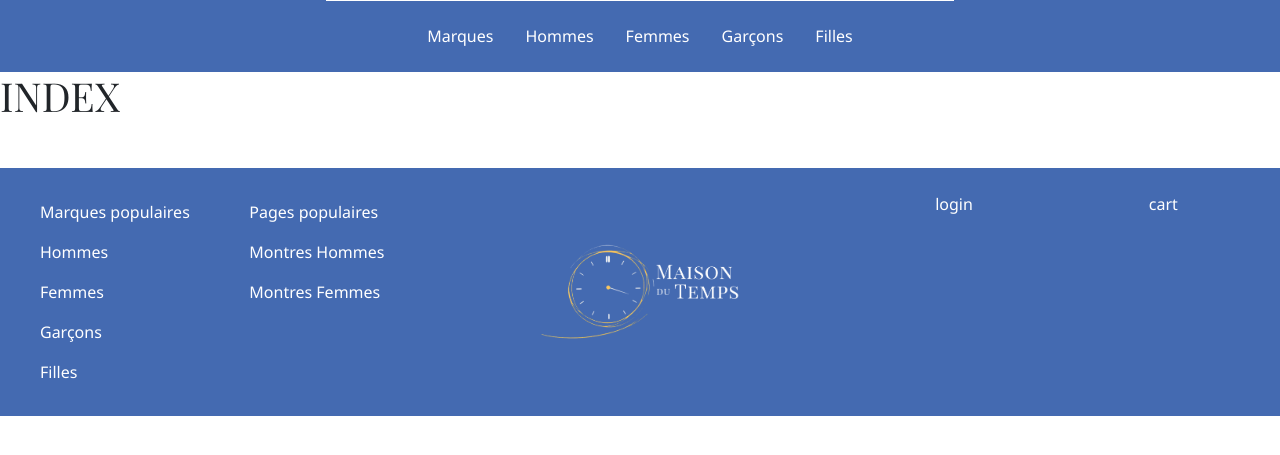
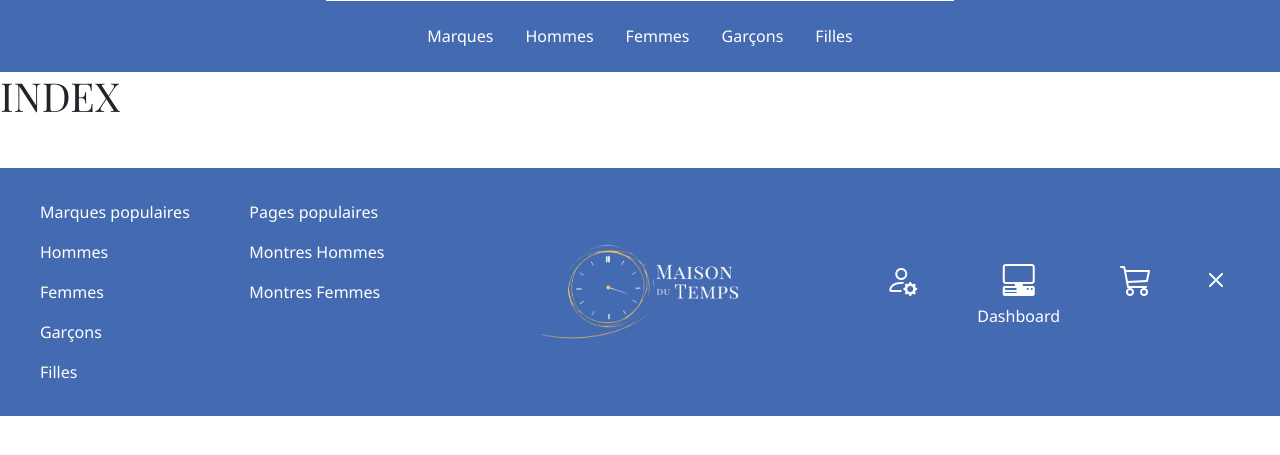
Before and after one commit to Alex-Colombbus/Projet-e-commerce-montre, a PHP site: page /Projet_e-commerce_montre/index.php in a window 1280 px wide. Shown: the part 125-580 px from the top of the page. Run offline with PHP 8.4, Linux system fonts and the light colour scheme; the visitor is signed in with stand-in values (Sample User, id 1).

Commit message:
maj footer et header

```diff
--- a/assets/css/style.css
+++ b/assets/css/style.css
@@ -39,7 +39,7 @@ h3 {
     margin: auto;
 }
 
-nav ul li a i {
+i {
     font-size: 2rem;
 }
 
@@ -48,7 +48,7 @@ ul a {
 }
 
 ul a::before {
-    content: '';
+    content: "";
     position: absolute;
     width: 100%;
     height: 2px;
@@ -58,7 +58,7 @@ ul a::before {
     left: 0;
     transform-origin: right;
     transform: scaleX(0);
-    transition: transform .3s ease-in-out;
+    transition: transform 0.3s ease-in-out;
 }
 
 ul a:hover::before {
--- a/includes/footer.inc.php
+++ b/includes/footer.inc.php
@@ -36,10 +36,49 @@
             </div>
             <div class="col-4 align-content-center">
                   <a class="navbar-brand" href="<?= RACINE_SITE ?>index.php" >
-                  <img src="<?= RACINE_SITE ?>assets/img/logoMaisonduTemps.png" alt="Maison du Temps" width="200" height="auto"></a>
+                        <img src="<?= RACINE_SITE ?>assets/img/logoMaisonduTemps.png" alt="Maison du Temps" width="200" height="auto">
+                  </a>
             </div>
-            <div class="col-2 ">login</div>
-            <div class="col-2 ">cart</div>
+            <div class="col-4 align-content-center">
+                  <ul class="navbar-nav flex-row justify-content-center">
+                        <?php
+                              if (!isset($_SESSION['client'])) {
+                              ?>
+                                    <li class="nav-item ">
+                                          <a class="nav-link px-4 active " href="<?= RACINE_SITE ?>auth/login.php"><i class="bi bi-person"></i>
+                                          </a>
+                                    </li>
+                              <?php }
+                              else { ?>
+                                    <li class="nav-item">
+                                          <a class="nav-link px-4 active" href="<?= RACINE_SITE ?>auth/profil.php"><i class="bi bi-person-gear"></i></a>
+                                    </li>
+                              <?php
+                                    // cache le dashboard pour les non admins
+                                    if ($_SESSION['client']['role'] == 'admin') {
+                                    ?>
+                                          <li class="nav-item">
+                                                <a class="nav-link px-4" href="<?= RACINE_SITE ?>admin/dashboard.php"><i class="bi bi-pc-display-horizontal"></i>Dashboard</a>
+                                          </li>
+                                    <?php }
+                                    } ?>
+
+                                    <li class="nav-item">
+                                          <a class="nav-link px-4" href="#"><i class="bi bi-cart3"></i></a>
+                                    </li>
+                              <?php
+                                    // test connexion pour affichage de la deconnexion
+                                    if(isset($_SESSION['client'])) {
+                              ?>
+                                          <li class="nav-item">
+                                                <a class="nav-link px-4" href="<?= RACINE_SITE ?>auth/logout.php">
+                                                      <i class="bi bi-x"></i>
+                                                </a>
+                                          </li>
+                        <?php } ?>
+                  </ul>
+            </div>
+
             </div>
       </div>
 </footer>
--- a/includes/header.inc.php
+++ b/includes/header.inc.php
@@ -39,7 +39,6 @@
                                           <a class="nav-link px-4 active" href="<?= RACINE_SITE ?>auth/profil.php"><i class="bi bi-person-gear"></i></a>
                                     </li>
 
-
                                     <?php
 
                                     // cache le dashboard pour les non admins
@@ -55,10 +54,15 @@
                                     <li class="nav-item">
                                           <a class="nav-link px-4" href="#"><i class="bi bi-cart3"></i></a>
                                     </li>
-
+                              <?php
+                                    // test connexion pour affichage de la deconnexion
+                                    if(isset($_SESSION['client'])) {
+                              ?>
+                                    <li class="nav-item ">
                                     <li class="nav-item">
                                           <a class="nav-link px-4" href="<?= RACINE_SITE ?>auth/logout.php"><i class="bi bi-x"></i></a>
                                     </li>
+                              <?php } ?>
 
                         </ul>
                   </div>
```
Lines whose indentation alone changed are shown as unchanged.
